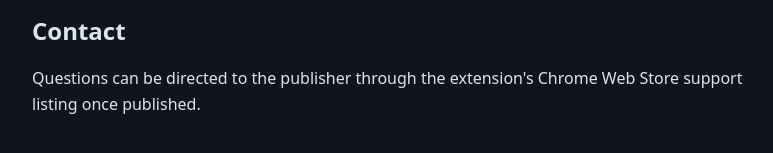
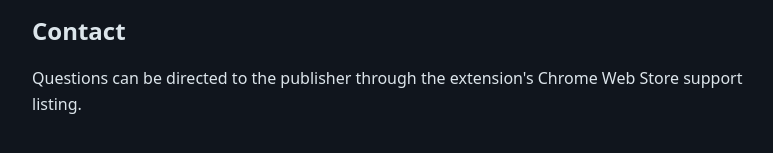
Before and after one commit to jebbert5115/ECT, a plain HTML site: page index.html in a window 1280 px wide. Shown: the part 665-818 px from the top of the page, without its empty margins (248-1021 px from the left). Drawn offline with Linux system fonts and the light colour scheme.

```diff
--- a/index.html
+++ b/index.html
@@ -1 +1 @@
-<!doctype html><html lang="en"><meta charset="utf-8"><title>Privacy policy — Edgenuity Client Tweaks</title><style>body{max-width:720px;margin:48px auto;padding:0 24px;font:16px/1.6 system-ui;background:#10151d;color:#dce5eb}h1,h2{line-height:1.2}</style><h1>Privacy policy</h1><p>Edgenuity Client Tweaks · Version 1.3.0</p><p>This independent extension customizes the appearance and audio of supported Edgenuity pages. It is not affiliated with Edgenuity or Imagine Learning.</p><h2>Data processed</h2><p>The extension examines page elements and styling locally to apply the theme, identify media and optionally identify a video feedback survey. It does not collect, transmit, sell or share page content, student records, credentials, browsing history or personal information. It contains no analytics or remote code.</p><h2>Local storage</h2><p>Theme choice, brightness, mute and survey preferences are stored using the browser's extension-local storage. They remain on the device and can be reset in the popup or removed by uninstalling the extension.</p><h2>Permissions</h2><p>Storage access saves preferences. Site access on Edgenuity, Imagine Learning and Education2020 domains allows the extension to customize pages and supported embedded frames. No account access is requested.</p><h2>Contact</h2><p>Questions can be directed to the publisher through the extension's Chrome Web Store support listing once published.</p></html>
+<!doctype html><html lang="en"><meta charset="utf-8"><title>Privacy policy — Edgenuity Client Tweaks</title><style>body{max-width:720px;margin:48px auto;padding:0 24px;font:16px/1.6 system-ui;background:#10151d;color:#dce5eb}h1,h2{line-height:1.2}</style><h1>Privacy policy</h1><p>Edgenuity Client Tweaks · Version 1.3.0</p><p>This independent extension customizes the appearance and audio of supported Edgenuity pages. It is not affiliated with Edgenuity or Imagine Learning.</p><h2>Data processed</h2><p>The extension examines page elements and styling locally to apply the theme, identify media and optionally identify a video feedback survey. It does not collect, transmit, sell or share page content, student records, credentials, browsing history or personal information. It contains no analytics or remote code.</p><h2>Local storage</h2><p>Theme choice, brightness, mute and survey preferences are stored using the browser's extension-local storage. They remain on the device and can be reset in the popup or removed by uninstalling the extension.</p><h2>Permissions</h2><p>Storage access saves preferences. Site access on Edgenuity, Imagine Learning and Education2020 domains allows the extension to customize pages and supported embedded frames. No account access is requested.</p><h2>Contact</h2><p>Questions can be directed to the publisher through the extension's Chrome Web Store support listing.</p></html>
```
